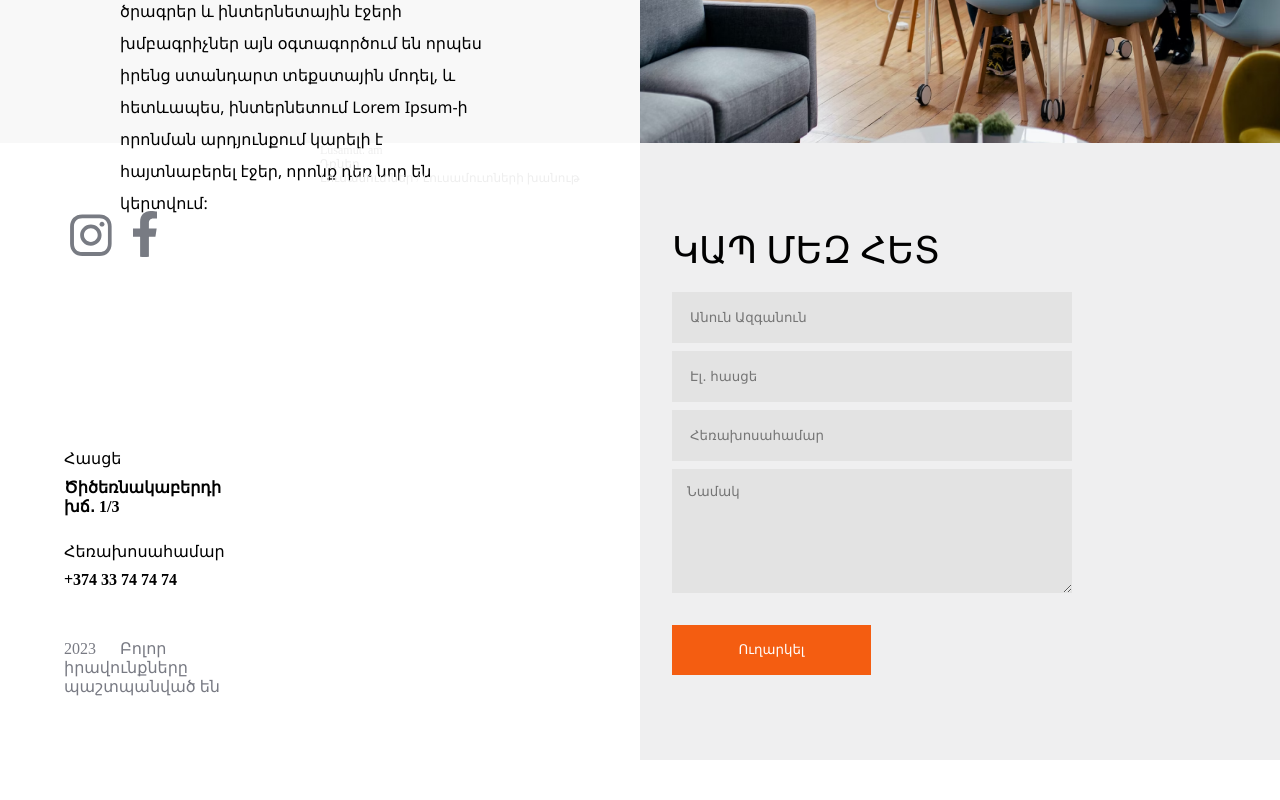
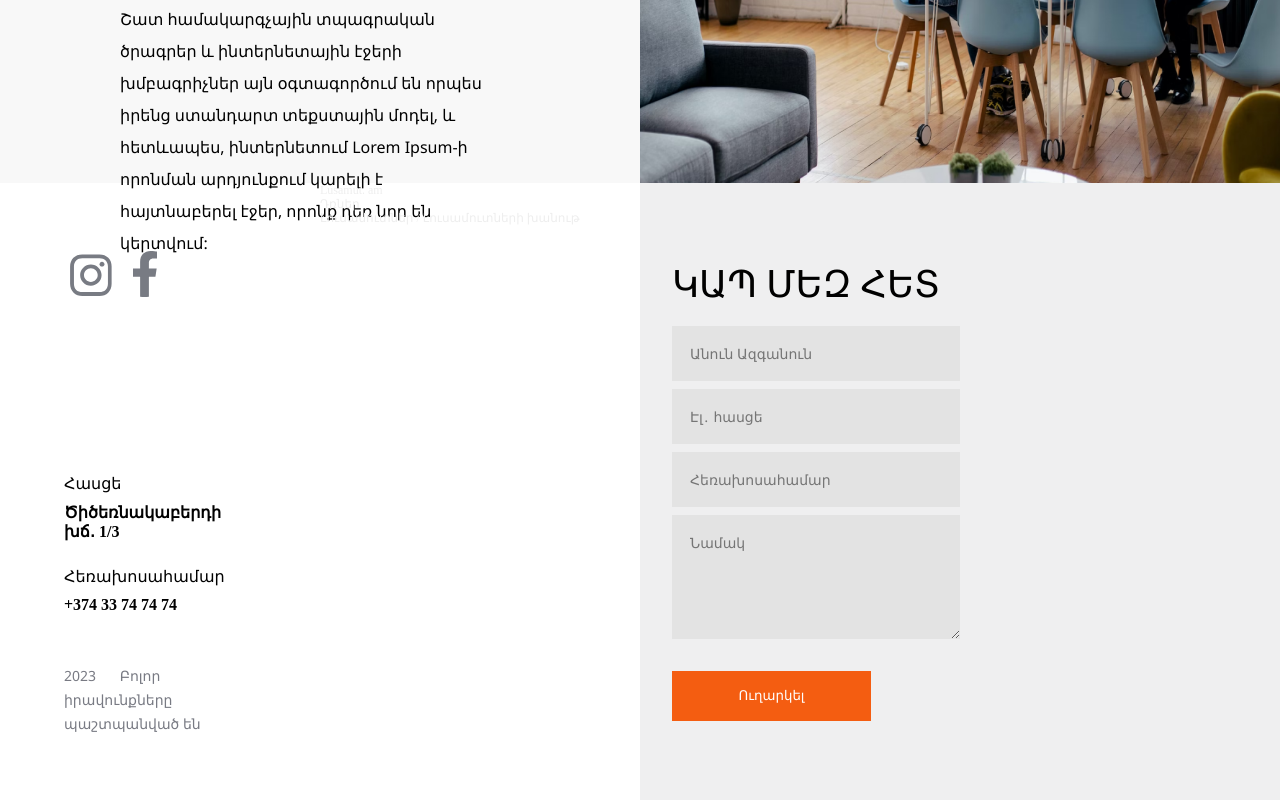
Before and after one commit to LusamutCompany/lusamut_website, a React (Create React App) app: page / in a window 1280 px wide. Shown: the part 2383-3183 px from the top of the page. Before the commit the page ends 3143 px from the top, so only its background shows below. Built offline with nearby package versions, Linux system fonts and the light colour scheme.

Commit message:
Finished Whole Ui with working email form

```diff
--- a/package.json
+++ b/package.json
@@ -3,6 +3,7 @@
   "version": "0.1.0",
   "private": true,
   "dependencies": {
+    "@emailjs/browser": "^3.11.0",
     "@testing-library/jest-dom": "^5.17.0",
     "@testing-library/react": "^13.4.0",
     "@testing-library/user-event": "^13.5.0",
--- a/src/ui/AdvantagesPage/AdvantagesPage.module.css
+++ b/src/ui/AdvantagesPage/AdvantagesPage.module.css
@@ -1,6 +1,6 @@
 .container{
     width: 100%;
-    height: 1096px;
+    height: auto;
     min-height: 100vh;
     background: #F8F8F8;
     text-align: center;
--- a/src/ui/Contact/Contact.jsx
+++ b/src/ui/Contact/Contact.jsx
@@ -1,10 +1,41 @@
+import emailjs from '@emailjs/browser';
+import { useRef, useEffect, useState } from 'react';
 import contactStyles from "./Contact.module.css"
 import instagramImage from "./../../assets/svgs/Instagram.svg";
 import facebookImage from "./../../assets/svgs/Facebook.svg";
 
-// Stex sksi havaqel contact / kap ejy, importy chjnjes
-
+const serviceID = 'default_service';
+const templateID = 'template_ypcs4ke';
 function Contact() {
+    const [sending, setSending] = useState(false)
+    const nameRef = useRef(null)
+    const emailRef = useRef(null)
+    const telephoneRef = useRef(null)
+    const messageRef = useRef(null)
+    useEffect(() => emailjs.init("ZscmY3hjIBNzRMcni"), []);
+    const sendMail = (event) => {
+        event.preventDefault()
+        if (!sending &&
+            nameRef.current.value.trim() !== "" &&
+            emailRef.current.value.trim() !== "" &&
+            telephoneRef.current.value.trim() !== "" &&
+            messageRef.current.value.trim() !== "") {
+            setSending(true)
+            emailjs.send(serviceID, templateID, {
+                from_name: nameRef.current.value,
+                email: emailRef.current.value,
+                telephone: telephoneRef.current.value,
+                message: messageRef.current.value
+            })
+                .then(() => {
+                    alert('Sent!');
+                    setSending(false)
+                }, (err) => {
+                    alert(JSON.stringify(err));
+                    setSending(false)
+                });
+        }
+    }
     return (
         <section className={contactStyles.contact} id="contact">
             <div>
@@ -35,20 +66,20 @@ function Contact() {
                 <div className={contactStyles.map}>
                     <a href="https://yandex.ru/maps/org/lusamut_am/172824248383/?utm_medium=mapframe&utm_source=maps" style={{ color: "#eee", fontSize: "12px", position: "absolute", top: "0px" }}>Lusamut. am</a><a href="https://yandex.ru/maps/10262/yerevan/category/doors/184107677/?utm_medium=mapframe&utm_source=maps" style={{ color: "#eee", fontSize: "12px", position: "absolute", top: "14px" }}>Դռներ  </a>
                     <a href="https://yandex.ru/maps/10262/yerevan/category/windows/184107727/?utm_medium=mapframe&utm_source=maps" style={{ color: "#eee", fontSize: "12px", position: "absolute", top: "28px" }}>Լուսամուտներ / Լուսամուտների խանութ  </a>
-                    <iframe src="https://yandex.ru/map-widget/v1/?indoorLevel=1&ll=44.489747%2C40.179289&mode=search&oid=172824248383&ol=biz&z=17.05" width="100%" height="100%"  allowfullscreen="true" style={{ position: "relative" }}></iframe>
+                    <iframe src="https://yandex.ru/map-widget/v1/?indoorLevel=1&ll=44.489747%2C40.179289&mode=search&oid=172824248383&ol=biz&z=17.05" width="100%" height="100%" allowfullscreen="true" style={{ position: "relative" }}></iframe>
                 </div>
             </div>
             <div className={contactStyles.contactForm}>
-               <div>
-               <h1>ԿԱՊ ՄԵԶ ՀԵՏ</h1>
-               <form action="#">
-                <input type="text" placeholder="Անուն Ազգանուն"/>
-                <input type="email" placeholder="Էլ․ հասցե"/>
-                <input type="tel" placeholder="Հեռախոսահամար"/>
-                <textarea type="text" placeholder="Նամակ"></textarea>
-                <button type="submit">Ուղարկել</button>
-               </form>
-               </div>
+                <div>
+                    <h1>ԿԱՊ ՄԵԶ ՀԵՏ</h1>
+                    <form>
+                        <input type="text" placeholder="Անուն Ազգանուն" ref={nameRef}/>
+                        <input type="email" placeholder="Էլ․ հասցե" ref={emailRef} />
+                        <input type="tel" placeholder="Հեռախոսահամար" ref={telephoneRef} />
+                        <textarea type="text" placeholder="Նամակ" ref={messageRef}></textarea>
+                        <button type="submit" onClick={sendMail}>{!sending ? "Ուղարկել" : "Ուղարկվում է"}</button>
+                    </form>
+                </div>
             </div>
         </section>
     )
--- a/src/ui/Contact/Contact.module.css
+++ b/src/ui/Contact/Contact.module.css
@@ -9,7 +9,7 @@
   height: 100%;
 }
 
-.contact>div:first-child{
+.contact>div:first-child {
   display: flex;
 }
 
@@ -22,7 +22,7 @@
   justify-content: space-between;
 }
 
-.socialMedia>div>div{
+.socialMedia>div>div {
   margin-top: 26px;
 }
 
@@ -30,26 +30,33 @@
   margin-top: 10px;
 }
 
-.footer{
+.footer {
   margin-top: 50px !important;
 }
 
 .footer>p>span {
   color: #787A83;
+  /* leading-trim: both;
+  text-edge: cap; */
+  font-family: Segoe UI;
+  font-size: 14px;
+  font-style: normal;
+  font-weight: 400;
+  line-height: 171.429%
 }
 
-.footer>p>span:last-child{
+.footer>p>span:last-child {
   margin-left: 20px;
 }
 
 .map {
   width: 50%;
   height: 100%;
-  position:relative;
-  overflow:hidden;
+  position: relative;
+  overflow: hidden;
 }
 
-iframe{
+iframe {
   border: none;
 }
 
@@ -69,7 +76,6 @@ iframe{
 }
 
 form {
-  /* height: 70%; */
   display: flex;
   flex-direction: column;
   justify-content: space-evenly;
@@ -77,25 +83,26 @@ form {
   margin-top: 20px;
 }
 
-form>input {
+form>input,
+textarea {
+  color: #575757;
+  font-family: Segoe UI;
+  font-size: 14px;
+  font-style: normal;
+  font-weight: 400;
+  line-height: normal;
+  width: 50%;
   min-height: 50px;
-  width: 400px;
+  background-color: #E3E3E3;
   border: none;
-  background-color: #E3E3E3;
+  outline: none;
   padding: 18px;
-  outline: none;
 }
 
 form>textarea {
-  width: 400px;
-  min-height: 50px;
   max-height: 225px;
   height: 124px;
   resize: vertical;
-  border: none;
-  background-color: #E3E3E3;
-  padding: 15px;
-  outline: none;
 }
 
 form>button {
```
Also changed, not shown: public/index.html (+4 -27 lines), 1 other file (tests, documents, lock files or other folders).
